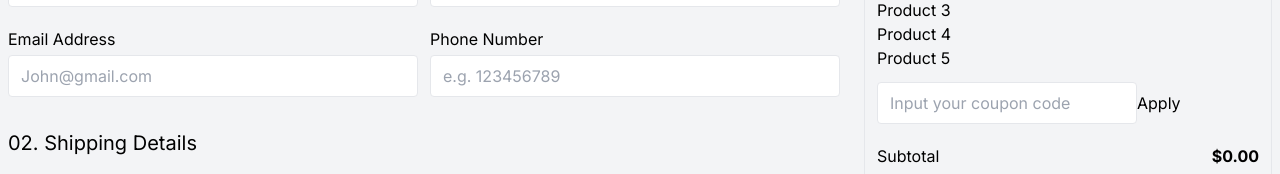
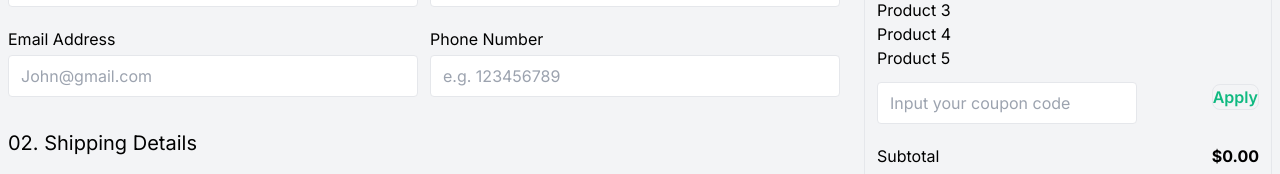
Before and after one commit to arafatyamin/kacha-bazar, a Next.js app: page /checkout in a window 1280 px wide. Shown: the part 135-309 px from the top of the page. Built offline with nearby package versions, Linux system fonts and the light colour scheme.

Commit message:
added hover text color white when hover the button

```diff
--- a/Components/CommonComponents/shared/Button.js
+++ b/Components/CommonComponents/shared/Button.js
@@ -4,7 +4,8 @@ const Button = ({
   varientColor,
   size,
   fill,
-  className, ...props
+  className,
+  ...props
 }) => {
   return (
     <button
@@ -16,7 +17,9 @@ const Button = ({
           : ""
       } ${
         size == "sm" ? "text-sm" : size == "lg" ? "text-lg" : ""
-      } rounded-lg font-semibold lg:px-3 lg:py-2 ${fill? "bg-primary text-white":"text-primary"} ${className} hover:bg-primary-hover duration-200`}
+      } rounded-lg font-semibold lg:px-3 lg:py-2 ${
+        fill ? "bg-primary text-white" : "text-primary"
+      } ${className} hover:bg-primary-hover hover:text-white duration-200`}
       {...props}
     >
       {Icon && <Icon />}
--- a/Components/CustomerComponents/Cards/OrderSummary/OrderSummary.js
+++ b/Components/CustomerComponents/Cards/OrderSummary/OrderSummary.js
@@ -1,3 +1,5 @@
+import Button from "@/Components/CommonComponents/shared/Button";
+
 const OrderSummary = () => {
   return (
     <div className="border rounded p-3">
@@ -6,13 +8,13 @@ const OrderSummary = () => {
         {[1, 2, 3, 4, 5].map((i) => (
           <p>Product {i}</p>
         ))}
-        <div>
+        <div className="flex gap-3 justify-between items-center">
           <input
             type="text"
             placeholder="Input your coupon code"
             className="px-3 py-2 border rounded outline-none mt-3"
           />
-          <button>Apply</button>
+          <Button text={"Apply"} />
         </div>
         <div className="mt-5 border-b">
           <ul>
```
